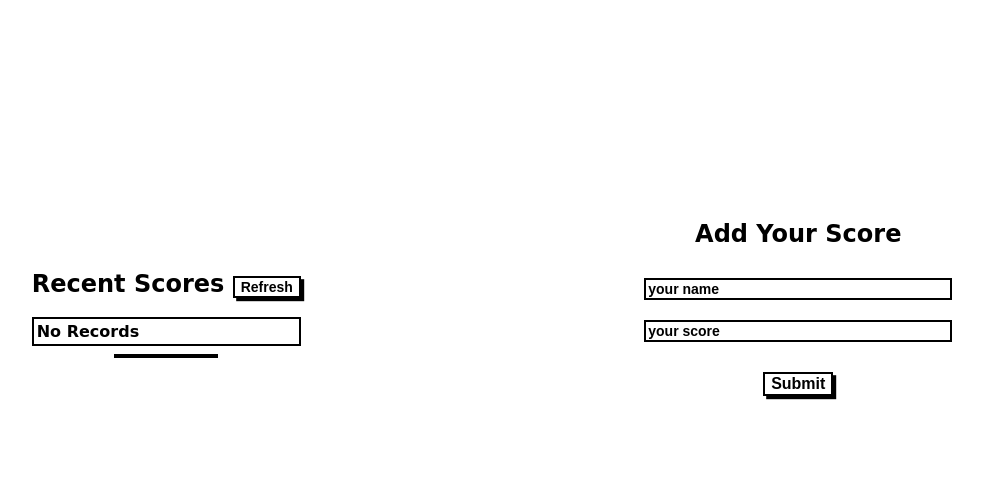
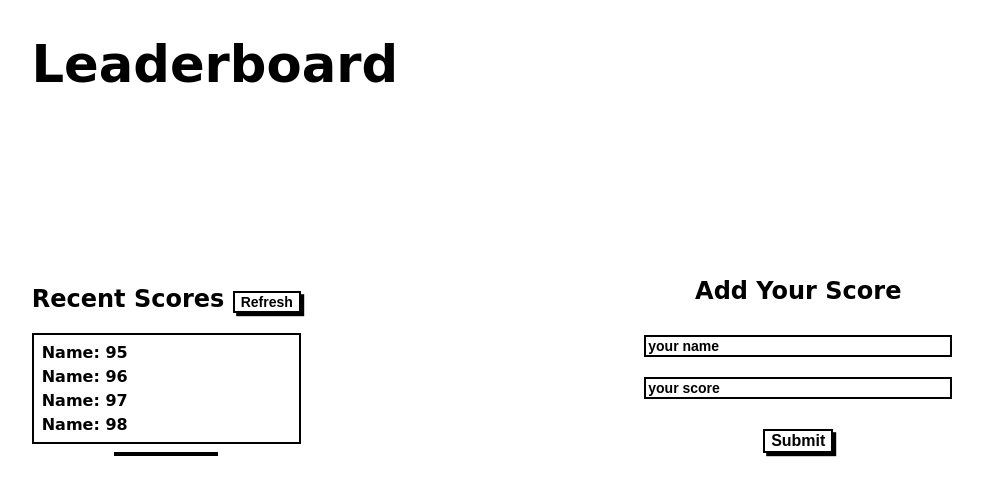
Before and after one commit to harshitajain06/Leaderboard, a website with bundled scripts: page src/index.html in a window 1280 px wide. Shown: the whole page, without its empty margins (143-1126 px from the left). Built offline with nearby package versions, Linux system fonts and the light colour scheme.

Commit message:
display changes

```diff
--- a/src/index.css
+++ b/src/index.css
@@ -1,5 +1,10 @@
 body {
   font-family: cursive;
+}
+
+h1 {
+  font-size: 4vw;
+  margin-left: 13vw;
 }
 
 a {
@@ -124,7 +129,7 @@ hr {
   margin: 0;
 }
 
-.nav h1 {
+.nav h2 {
   margin: 0;
   padding: 0;
 }
@@ -189,6 +194,7 @@ section {
 }
 
 main {
+  margin-top: -5vw;
   display: flex;
   justify-content: space-around;
 }
--- a/src/index.html
+++ b/src/index.html
@@ -8,14 +8,15 @@
     <link rel="stylesheet" type="text/css" href="index.css">
 </head>
 <body>
+    <h1>Leaderboard</h1>
     <main>
     <!-- Books List -->
     <Section class="sectionList">
 
-            <h1>
+            <h2>
                 Recent Scores
                 <button class="refresh">Refresh</button>
-             </h1>
+             </h2>
 
          <div class="displayWrap">
              <div id="display_card" style="font-weight: bold;">
--- a/src/modules/book.js
+++ b/src/modules/book.js
@@ -34,17 +34,20 @@ class TitleAuthor {
     const book = document.getElementById('display_card');
     if (!storedTitleAuthor || storedTitleAuthor.length === 0) {
       book.innerHTML = `
-  <div>No Records</div>
+  <!-- <div>No Records</div> -->
+  <div class="card">
+  <p>${'Name'}: ${'95'}</p>
+  <p>${'Name'}: ${'96'}</p>
+  <p>${'Name'}: ${'97'}</p>
+  <p>${'Name'}: ${'98'}</p>
+  </div>
   `;
     } else {
       for (let i = 0; i < storedTitleAuthor.length; i += 1) {
         // const temp = i;
         book.innerHTML += `
                 <div id="card1" class="card">
-    <!-- <p>${storedTitleAuthor[i].Title}: ${storedTitleAuthor[i].Author}</p> -->
-    <p>${'Name'}: ${'95'}</p><br>
-
-
+    <p>${storedTitleAuthor[i].Title}: ${storedTitleAuthor[i].Author}</p>
     </div>
     `;
       }
```
